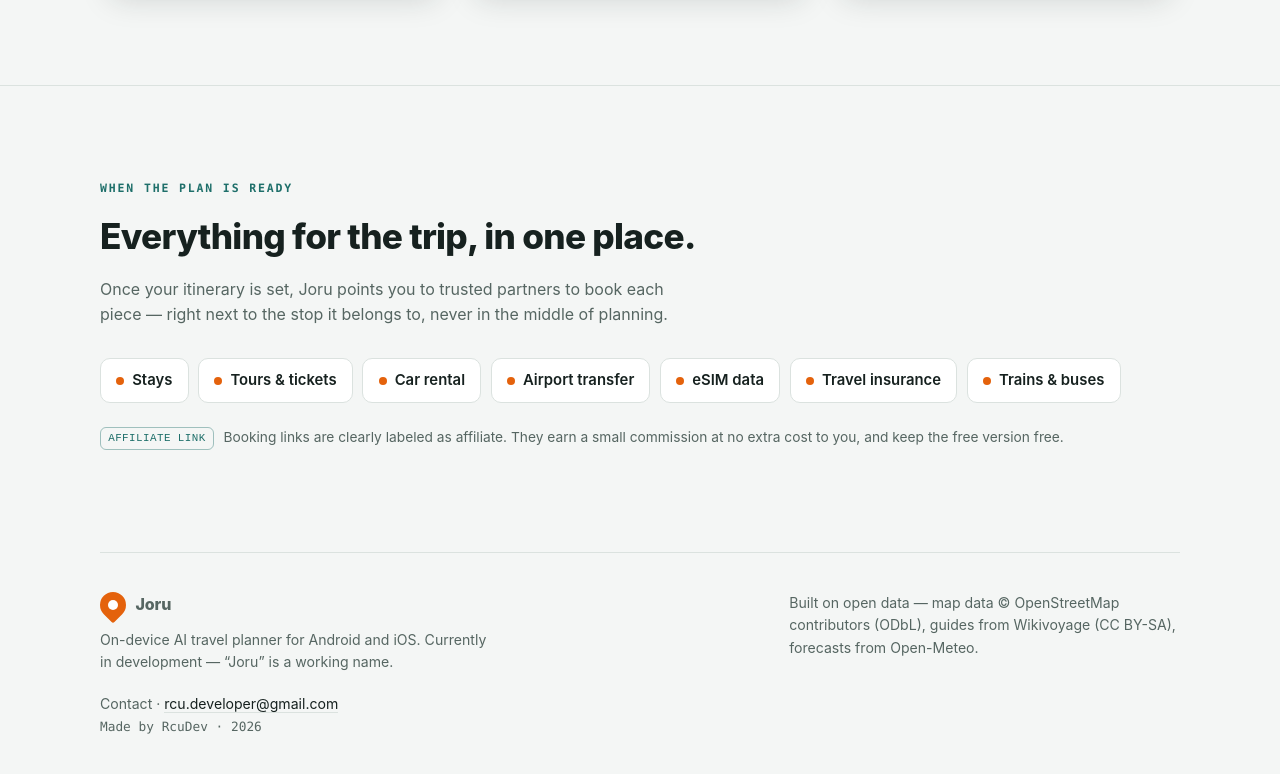
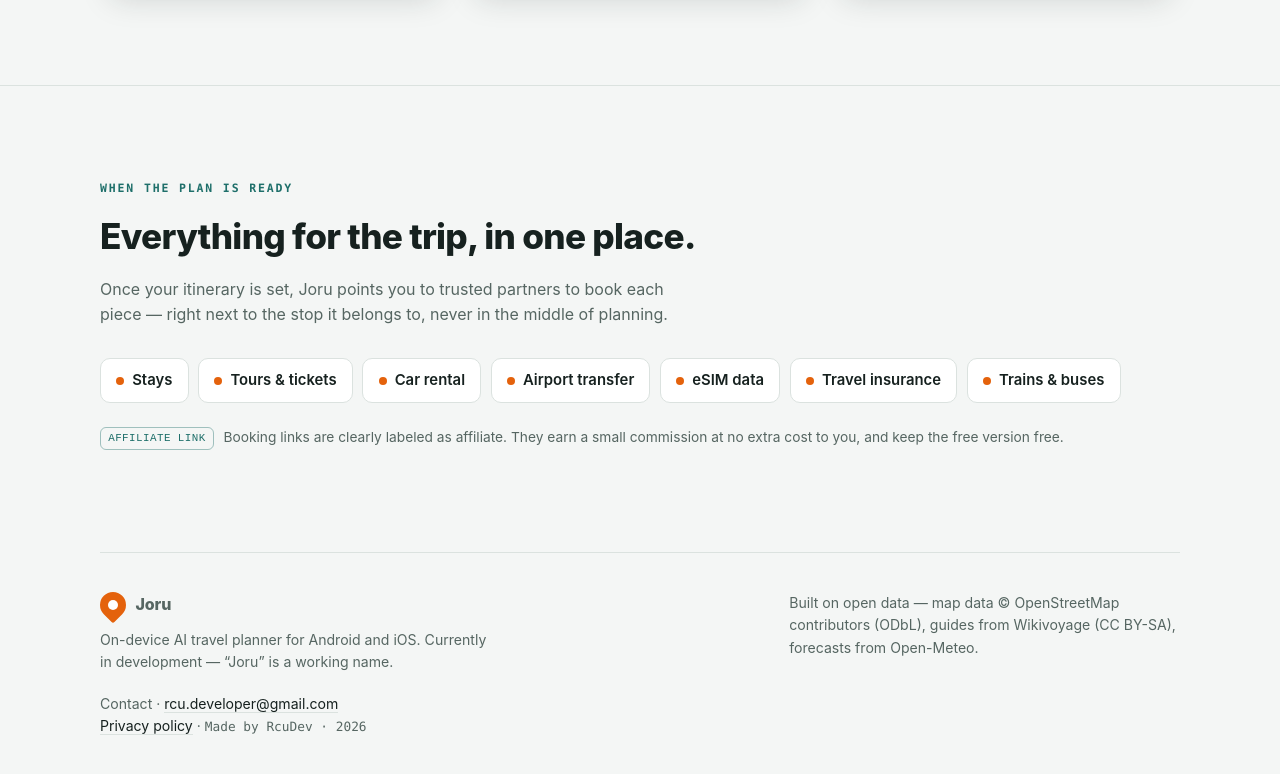
Before and after one commit to RcuDev/joru-landing, a plain HTML site: page index.html in a window 1280 px wide. Shown: the part 1315-2089 px from the top of the page. Drawn offline with Linux system fonts and the light colour scheme.

Commit message:
Add files via upload

```diff
--- a/index.html
+++ b/index.html
@@ -289,7 +289,7 @@
     </div>
     <div>
       Contact · <a href="mailto:rcu.developer@gmail.com">rcu.developer@gmail.com</a><br>
-      <span class="mono" style="font-size:.8rem;">Made by RcuDev · 2026</span>
+      <a href="./privacy.html">Privacy policy</a> · <span class="mono" style="font-size:.8rem;">Made by RcuDev · 2026</span>
     </div>
   </div>
 </footer>
```
